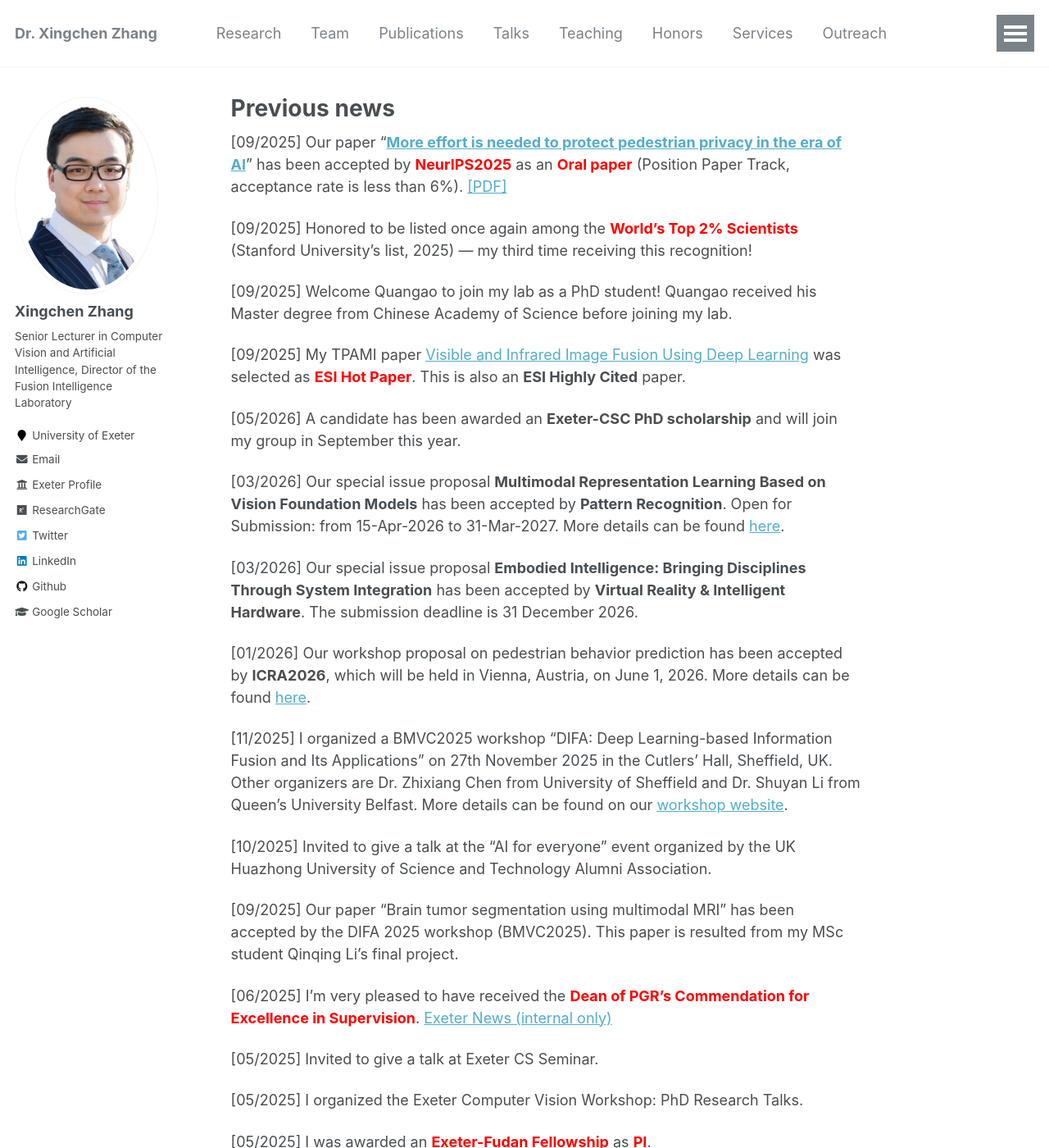
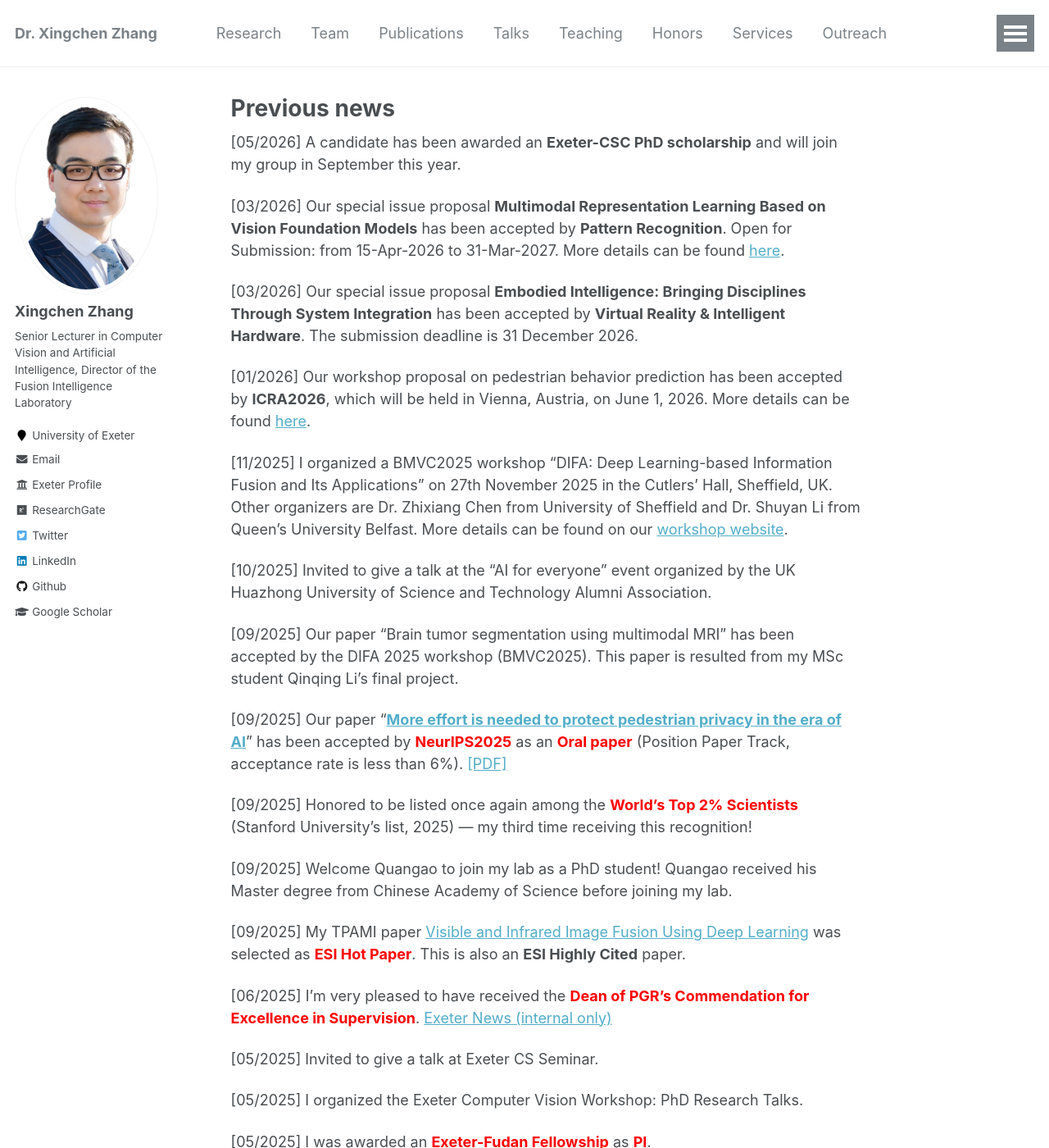
Before and after one commit to xingchenzhang/xingchenzhang.github.io, a Jekyll site: the page built from other_pages/previous_news.md, in a window 1280 px wide and 1400 px high. Shown: the whole window at 82% size. Built offline with Jekyll 4.4.1, drawn with Linux system fonts in a browser that asks for light colours; some of the changed lines change nothing that is shown.

Commit message:
update news

```diff
--- a/other_pages/previous_news.md
+++ b/other_pages/previous_news.md
@@ -4,14 +4,6 @@ excerpt: "Previous news"
 author_profile: true
 permalink: /previous_news/
 ---
-
-[09/2025] Our paper "[**More effort is needed to protect pedestrian privacy in the era of AI**](https://openreview.net/forum?id=rdeCalg68L)" has been accepted by **<span style="color: red;">NeurIPS2025</span>** as an **<span style="color: red;">Oral paper</span>** (Position Paper Track, acceptance rate is less than 6%). [[PDF]](https://openreview.net/pdf?id=rdeCalg68L)
-
-[09/2025] Honored to be listed once again among the **<span style="color: red;">World’s Top 2% Scientists</span>**  (Stanford University’s list, 2025) — my third time receiving this recognition!
-
-[09/2025] Welcome Quangao to join my lab as a PhD student! Quangao received his Master degree from Chinese Academy of Science before joining my lab.
-
-[09/2025] My TPAMI paper [Visible and Infrared Image Fusion Using Deep Learning](https://ieeexplore.ieee.org/document/10088423/) was selected as **<span style="color: red;">ESI Hot Paper</span>**. This is also an **ESI Highly Cited** paper.
 
 [05/2026] A candidate has been awarded an **Exeter-CSC PhD scholarship** and will join my group in September this year.
 
@@ -26,6 +18,15 @@ permalink: /previous_news/
 [10/2025] Invited to give a talk at the "AI for everyone" event organized by the UK Huazhong University of Science and Technology Alumni Association.
 
 [09/2025] Our paper "Brain tumor segmentation using multimodal MRI" has been accepted by the DIFA 2025 workshop (BMVC2025). This paper is resulted from my MSc student Qinqing Li's final project.
+
+
+[09/2025] Our paper "[**More effort is needed to protect pedestrian privacy in the era of AI**](https://openreview.net/forum?id=rdeCalg68L)" has been accepted by **<span style="color: red;">NeurIPS2025</span>** as an **<span style="color: red;">Oral paper</span>** (Position Paper Track, acceptance rate is less than 6%). [[PDF]](https://openreview.net/pdf?id=rdeCalg68L)
+
+[09/2025] Honored to be listed once again among the **<span style="color: red;">World’s Top 2% Scientists</span>**  (Stanford University’s list, 2025) — my third time receiving this recognition!
+
+[09/2025] Welcome Quangao to join my lab as a PhD student! Quangao received his Master degree from Chinese Academy of Science before joining my lab.
+
+[09/2025] My TPAMI paper [Visible and Infrared Image Fusion Using Deep Learning](https://ieeexplore.ieee.org/document/10088423/) was selected as **<span style="color: red;">ESI Hot Paper</span>**. This is also an **ESI Highly Cited** paper.
 
 [06/2025] I’m very pleased to have received the **<span style="color: red;"> Dean of PGR’s Commendation for Excellence in Supervision</span>**. [Exeter News (internal only)](https://uoeinternalcomms.newsweaver.com/7gj2uiim03/21vkxfbi5y24d208rfh9qq?email=true&lang=en&a=2&p=5082036&t=2322721)
 
```
